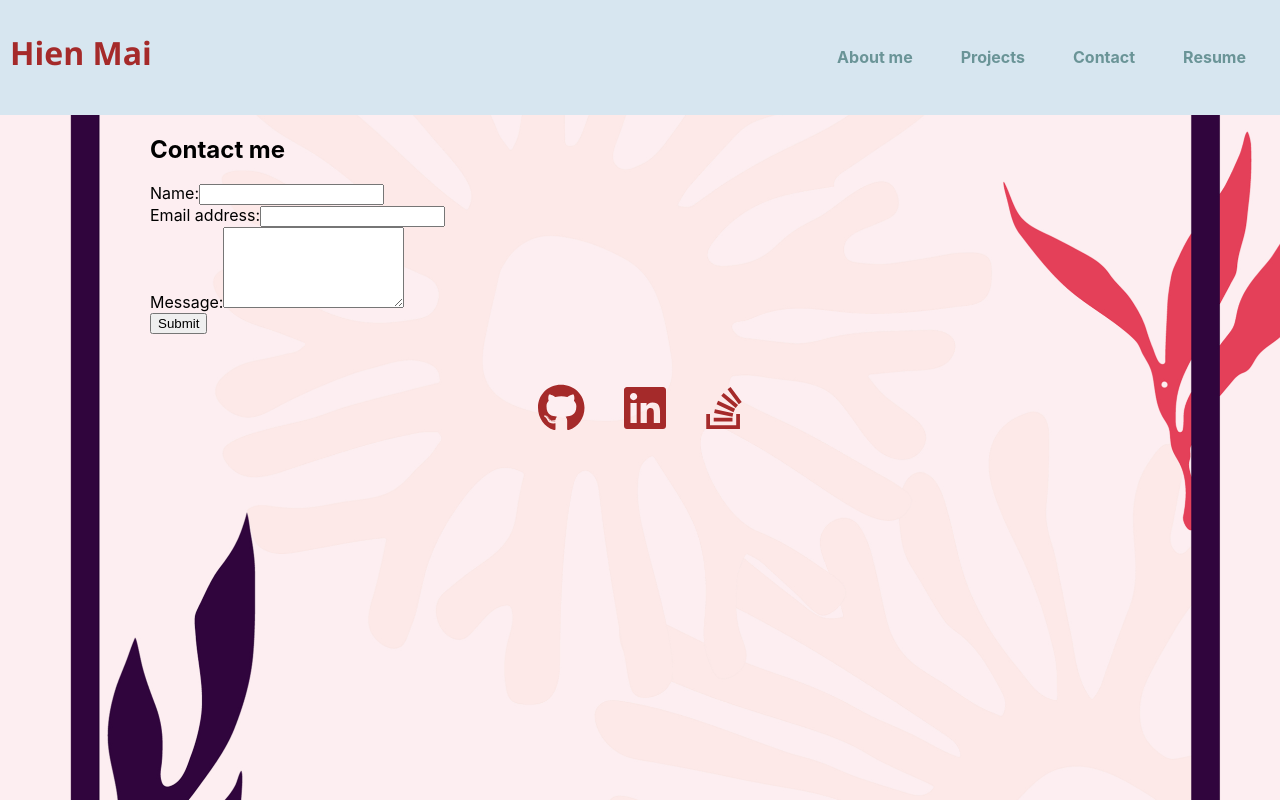
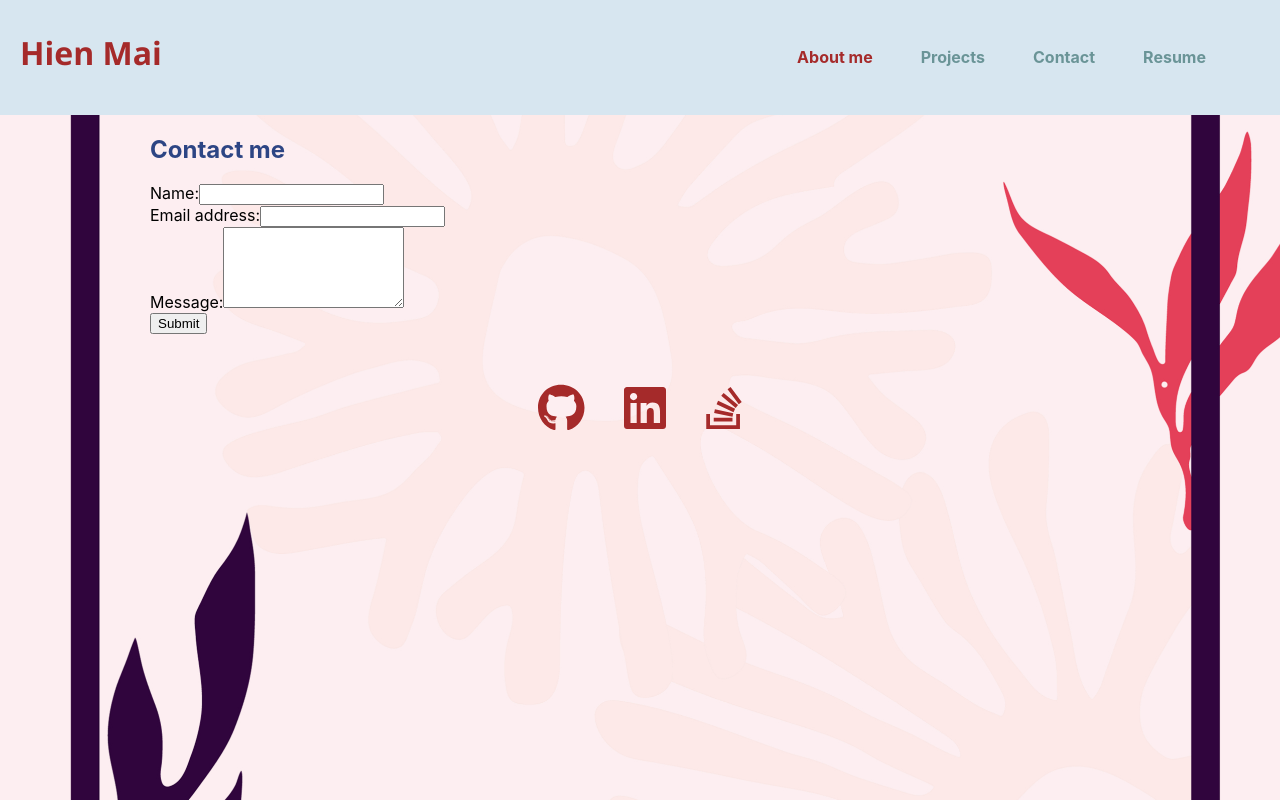
Before and after one commit to hienm9/portfolio, a React (Create React App) app: page /contact in a window 1280 px wide. Built offline with nearby package versions, Linux system fonts and the light colour scheme.

Commit message:
fix stylings on about me, project, resume pages

```diff
--- a/src/components/About.js
+++ b/src/components/About.js
@@ -8,12 +8,12 @@ function About() {
       <img src={avatar} style={{ width: "10%" }} alt="Hien avatar" />
         <p>
         As a problem solver who loves facing challenges and puts quality first,
-        I'm excited to be at the deployment phase of my career as a web developer.
+        I'm excited to be at the deployment phase of my career as a web developer.  <br /><br />
         I am currently earning a full stack web development certificate from
         The Ohio State University Coding Bootcamp, where I have developed skills in MERN Stack and SQL servers.
         <br /><br />
         I'm passionate about my work, and love to be on a team that questions possibilities
-        that will make differences to the world.
+        that will make a difference.
         </p>
       </div>
     </section>
--- a/src/components/Error.js
+++ b/src/components/Error.js
@@ -2,10 +2,10 @@ import React from 'react'
 
 function Error() {
     return (
-        <>
+        <div className='error-page'>
         <h2>404- Error Page not found</h2>
         <p>Please use the search bar to find your page</p>
-        </>
+        </div>
     )
 }
 
--- a/src/components/Navigation.js
+++ b/src/components/Navigation.js
@@ -5,13 +5,14 @@ function Navigation(props) {
   const {page, setPage} = props;
 
   return (
+
       <nav className='navbar'>
         <ul className='flex-row'>
         <Link to='/about'>
           <li className={`mx-5 ${page === 'about' && 'navActive'}`}>
             <h4>
               {/* <a href="#about" onClick={() => setPage("about")}>About me</a> */}
-              <a className="navnotactive" href="/about" onClick={() => setPage("about")}>About me</a>
+              <a href="/about" onClick={() => setPage("about")}>About me</a>
             </h4>
           </li>
         </Link>
--- a/src/index.css
+++ b/src/index.css
@@ -25,20 +25,17 @@ code {
 /* header styles */
 header {
   background: var(--light);
-
   display: flex;
   flex-wrap: wrap;
   justify-content: space-between;
   padding: 10px;
+  padding-left: 20px;
+  padding-right: 50px;
 }
 
 header h1 a {
   text-decoration: none;
   color: var(--brown);
-}
-
-header a:hover {
-  color: var(--dark);
 }
 
 h1 {
@@ -47,10 +44,8 @@ h1 {
 }
 
 /*navigation styles */
-
 li {
   list-style: none;
-
 }
 
 .navbar > li.mx-5.navActive,
@@ -78,10 +73,10 @@ a {
   margin-left: 1.5rem;
 }
 
-
 /*about section styles*/
 .about img {
   border-radius: 50%;
+  align-self: center;
 }
 
 .about p {
@@ -96,8 +91,12 @@ a {
 
 .resume {
   margin-left: 150px;
-  margin-top: 50px;
 }
+
+.resume h2 {
+  color: var(--primary);
+}
+
 section {
   margin: 20px 50px;
 }
@@ -106,26 +105,20 @@ section {
   color: var(--brown);
 }
 
-.navActive a:hover {
+.navActive a {
   color: var(--brown);
 }
 
 /*projects styles*/
 .projects {
   margin-left: 150px;
-  margin-top: 50px;
 }
 
 .projects h2 {
   color: var(--primary);
-  /* margin-left: 4em;  */
 }
-/* .projects Img {
-  height: 300px;
-} */
 
 .container {
-  /* margin: 0 auto;  */
   width: 90%;
   background-color: white;
 }
@@ -168,19 +161,21 @@ section {
 /* resume styles */
 .resume a {
   color: blue;
-  /* padding: 3px 5px; */
 }
 
 /* contact styles */
 .contact {
   margin-left: 150px;
-  /* margin-top: 50px; */
 }
 
-/* .contact h1{
+.contact h2 {
+  color: var(--primary);
+}
+
+.error-page h2 {
   margin-left: 150px;
   margin-top: 50px;
-} */
+}
 
 footer {
   text-align: center;
```
